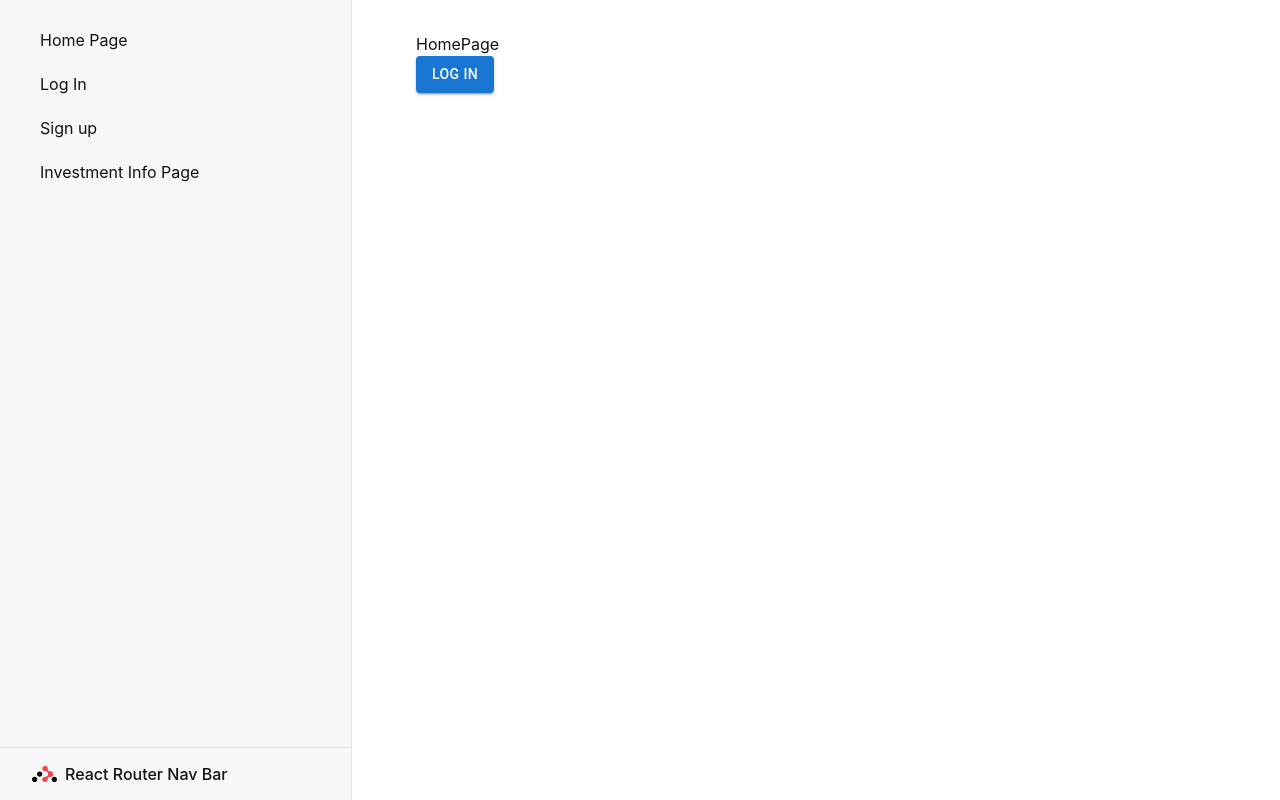
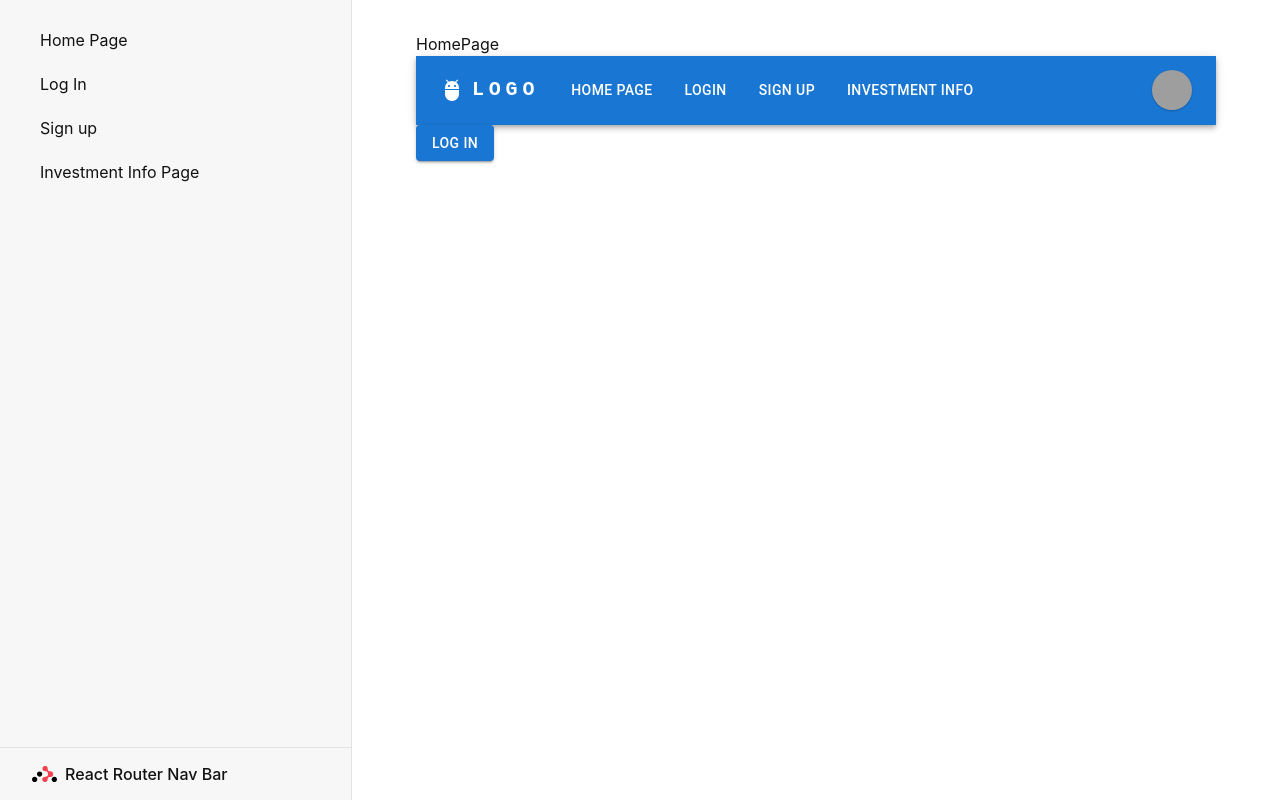
Before and after one commit to evelyn-tse/ghh-2022, a React (Create React App) app: page /home_page in a window 1280 px wide. Built offline with nearby package versions, Linux system fonts and the light colour scheme; grey boxes are pictures that could not be loaded.

Commit message:
got the header to work

```diff
--- a/package.json
+++ b/package.json
@@ -5,6 +5,7 @@
   "dependencies": {
     "@emotion/react": "^11.10.4",
     "@emotion/styled": "^11.10.4",
+    "@mui/icons-material": "^5.10.9",
     "@mui/material": "^5.10.9",
     "@testing-library/jest-dom": "^5.16.5",
     "@testing-library/react": "^13.4.0",
--- /dev/null
+++ b/src/NavBar.js
@@ -0,0 +1,165 @@
+import * as React from 'react';
+import AppBar from '@mui/material/AppBar';
+import Box from '@mui/material/Box';
+import Toolbar from '@mui/material/Toolbar';
+import IconButton from '@mui/material/IconButton';
+import Typography from '@mui/material/Typography';
+import Menu from '@mui/material/Menu';
+import MenuIcon from '@mui/icons-material/Menu';
+import Container from '@mui/material/Container';
+import Avatar from '@mui/material/Avatar';
+import Button from '@mui/material/Button';
+import Tooltip from '@mui/material/Tooltip';
+import MenuItem from '@mui/material/MenuItem';
+import AdbIcon from '@mui/icons-material/Adb';
+import { Outlet, Link } from "react-router-dom";
+
+const pages = ['Home Page', 'Login', 'Sign up', 'Investment Info'];
+const settings = ['Profile', 'Account', 'Dashboard', 'Logout'];
+
+const ResponsiveAppBar = () => {
+  const [anchorElNav, setAnchorElNav] = React.useState(null);
+  const [anchorElUser, setAnchorElUser] = React.useState(null);
+
+  const handleOpenNavMenu = (event) => {
+    setAnchorElNav(event.currentTarget);
+  };
+  const handleOpenUserMenu = (event) => {
+    setAnchorElUser(event.currentTarget);
+  };
+
+  const handleCloseNavMenu = () => {
+    setAnchorElNav(null);
+  };
+
+  const handleCloseUserMenu = () => {
+    setAnchorElUser(null);
+  };
+
+  return (
+    <AppBar position="static">
+      <Container maxWidth="xl">
+        <Toolbar disableGutters>
+          <AdbIcon sx={{ display: { xs: 'none', md: 'flex' }, mr: 1 }} />
+          <Typography
+            variant="h6"
+            noWrap
+            component="a"
+            href="/"
+            sx={{
+              mr: 2,
+              display: { xs: 'none', md: 'flex' },
+              fontFamily: 'monospace',
+              fontWeight: 700,
+              letterSpacing: '.3rem',
+              color: 'inherit',
+              textDecoration: 'none',
+            }}
+          >
+            LOGO
+          </Typography>
+
+          <Box sx={{ flexGrow: 1, display: { xs: 'flex', md: 'none' } }}>
+            <IconButton
+              size="large"
+              aria-label="account of current user"
+              aria-controls="menu-appbar"
+              aria-haspopup="true"
+              onClick={handleOpenNavMenu}
+              color="inherit"
+            >
+              <MenuIcon />
+            </IconButton>
+            <Menu
+              id="menu-appbar"
+              anchorEl={anchorElNav}
+              anchorOrigin={{
+                vertical: 'bottom',
+                horizontal: 'left',
+              }}
+              keepMounted
+              transformOrigin={{
+                vertical: 'top',
+                horizontal: 'left',
+              }}
+              open={Boolean(anchorElNav)}
+              onClose={handleCloseNavMenu}
+              sx={{
+                display: { xs: 'block', md: 'none' },
+              }}
+            >
+              {pages.map((page) => (
+                <MenuItem key={page} onClick={handleCloseNavMenu}>
+                  <Typography textAlign="center">{page}</Typography>
+                </MenuItem>
+              ))}
+            </Menu>
+          </Box>
+          <AdbIcon sx={{ display: { xs: 'flex', md: 'none' }, mr: 1 }} />
+          <Typography
+            variant="h5"
+            noWrap
+            component="a"
+            href=""
+            sx={{
+              mr: 2,
+              display: { xs: 'flex', md: 'none' },
+              flexGrow: 1,
+              fontFamily: 'monospace',
+              fontWeight: 700,
+              letterSpacing: '.3rem',
+              color: 'inherit',
+              textDecoration: 'none',
+            }}
+          >
+            LOGO
+          </Typography>
+          <Box sx={{ flexGrow: 1, display: { xs: 'none', md: 'flex' } }}>
+            {pages.map((page) => (
+              <Button
+                key={page}
+                variant="contained"
+                onClick={handleCloseNavMenu}
+                sx={{ my: 2, color: 'white', display: 'block', outline: 'none' }}
+                disableElevation
+              >
+                <Link style={{textDecoration: 'none', color: 'white'}} to={`../home_page/`}>{page}</Link>
+              </Button>
+            ))}
+          </Box>
+
+          <Box sx={{ flexGrow: 0 }}>
+            <Tooltip title="Open settings">
+              <IconButton onClick={handleOpenUserMenu} sx={{ p: 0 }}>
+                <Avatar alt="Remy Sharp" src="/static/images/avatar/2.jpg" />
+              </IconButton>
+            </Tooltip>
+            <Menu
+              sx={{ mt: '45px' }}
+              id="menu-appbar"
+              anchorEl={anchorElUser}
+              anchorOrigin={{
+                vertical: 'top',
+                horizontal: 'right',
+              }}
+              keepMounted
+              transformOrigin={{
+                vertical: 'top',
+                horizontal: 'right',
+              }}
+              open={Boolean(anchorElUser)}
+              onClose={handleCloseUserMenu}
+            >
+              {settings.map((setting) => (
+                <MenuItem key={setting} onClick={handleCloseUserMenu}>
+                  <Typography textAlign="center">{setting}</Typography>
+                </MenuItem>
+              ))}
+            </Menu>
+          </Box>
+        </Toolbar>
+      </Container>
+    </AppBar>
+  );
+};
+export default ResponsiveAppBar;
--- a/src/routes/HomePage.js
+++ b/src/routes/HomePage.js
@@ -1,8 +1,10 @@
 import Button from '@mui/material/Button'
 import { Outlet, Link } from "react-router-dom";
+import  NavBar  from "../NavBar"
 export default function HomePage(props){
     return (<>
     <div>HomePage</div>
+    <NavBar />
     <Button variant="contained"><Link style={{textDecoration: 'none', color: 'white'}} to={`../login/`}>Log In</Link></Button>
     </>);
 }
```
Also changed, not shown: 1 other file (tests, documents, lock files or other folders).
